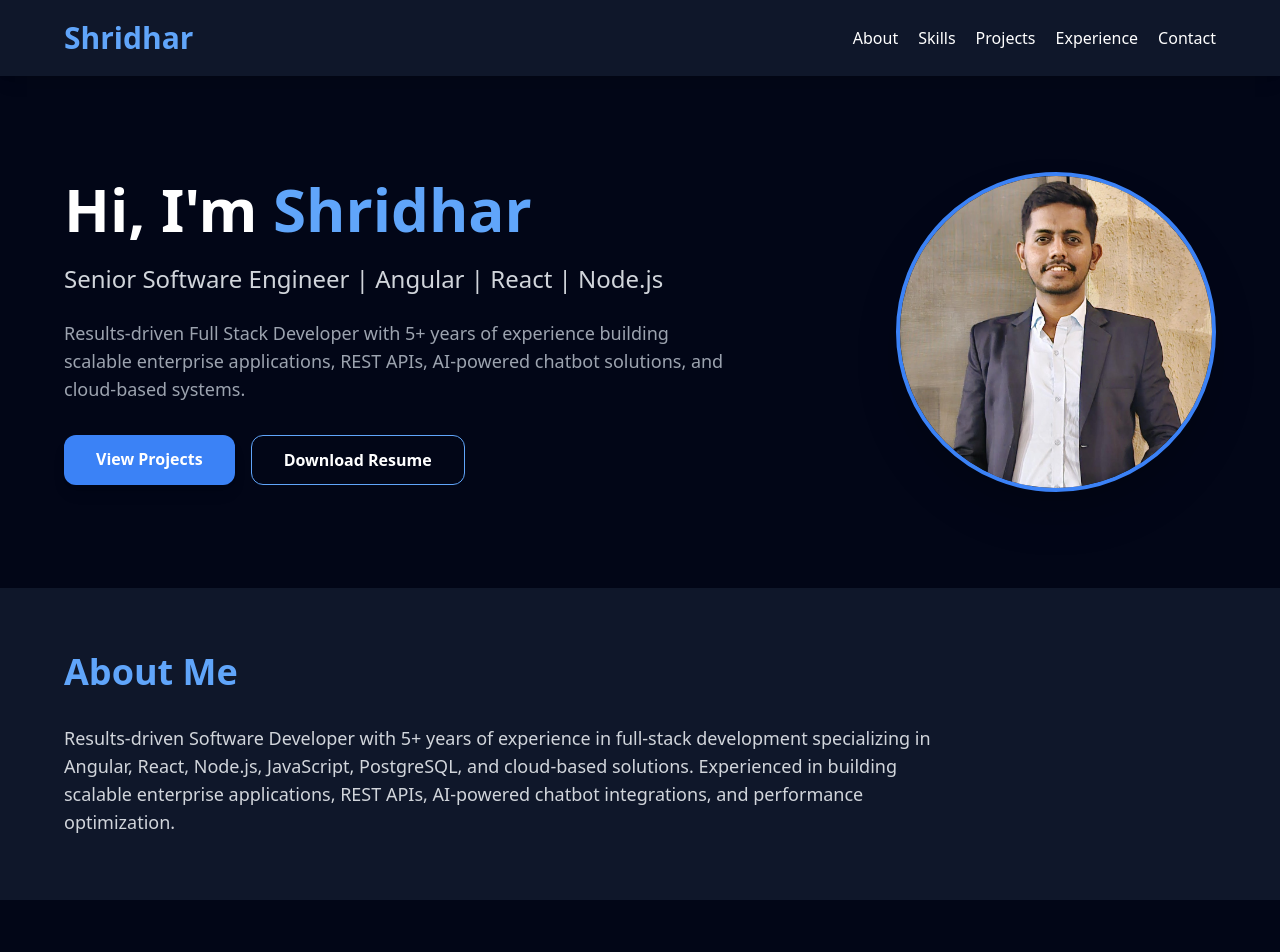
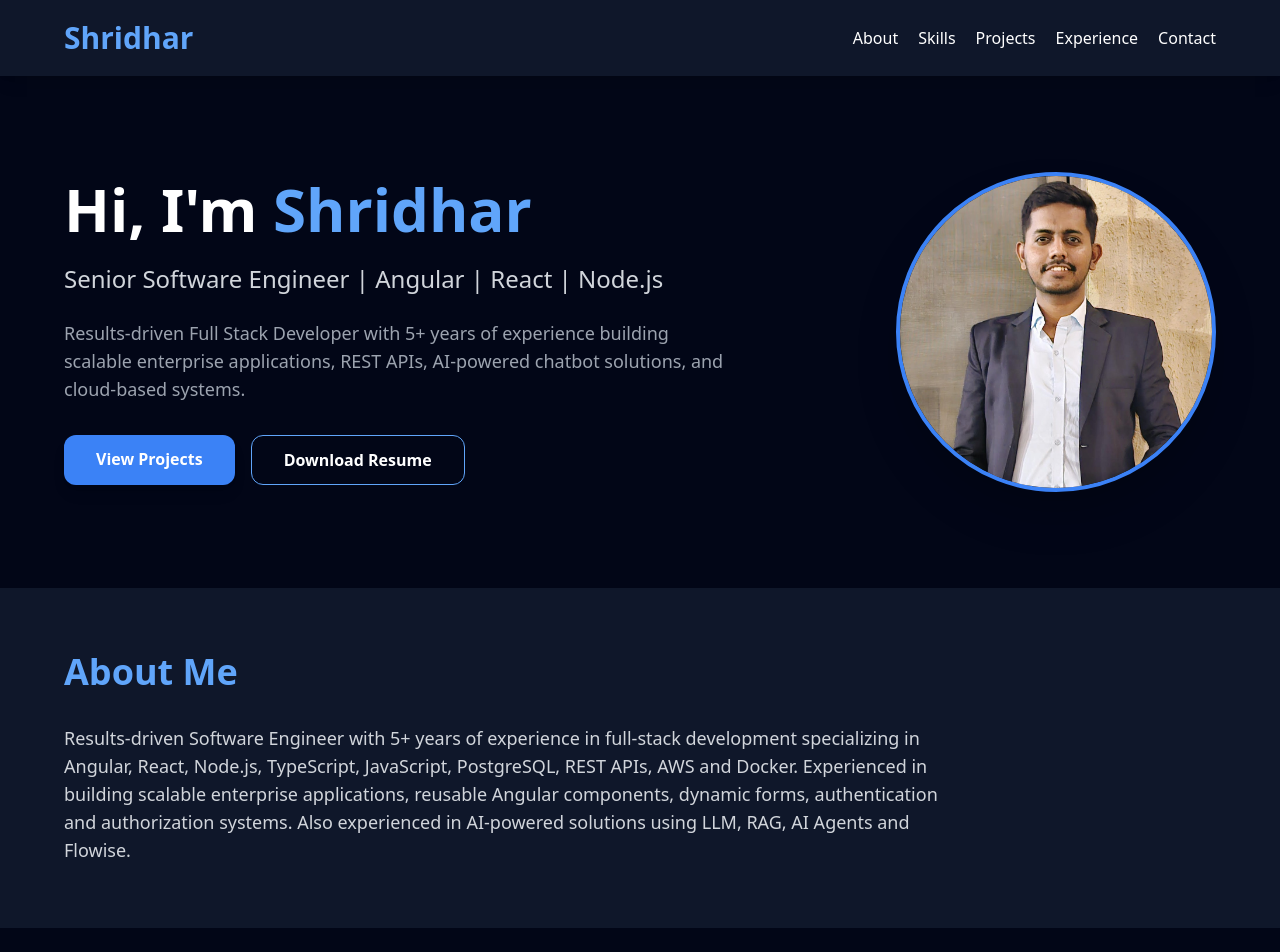
Before and after one commit to shridharsc/react-portfolio, a React (Create React App) app: page / in a window 1280 px wide. Shown: the top 952 px of the page. Built offline with nearby package versions, Linux system fonts and the light colour scheme.

Commit message:
text change

```diff
--- a/src/App.js
+++ b/src/App.js
@@ -100,12 +100,7 @@ export default function App() {
         </h2>
 
         <p className="text-gray-300 leading-8 text-sm md:text-lg max-w-4xl">
-          Results-driven Software Developer with 5+ years of experience
-          in full-stack development specializing in Angular, React,
-          Node.js, JavaScript, PostgreSQL, and cloud-based solutions.
-          Experienced in building scalable enterprise applications,
-          REST APIs, AI-powered chatbot integrations, and performance
-          optimization.
+          Results-driven Software Engineer with 5+ years of experience in full-stack development specializing in Angular, React, Node.js, TypeScript, JavaScript, PostgreSQL, REST APIs, AWS and Docker. Experienced in building scalable enterprise applications, reusable Angular components, dynamic forms, authentication and authorization systems. Also experienced in AI-powered solutions using LLM, RAG, AI Agents and Flowise.
         </p>
       </section>
 
```
